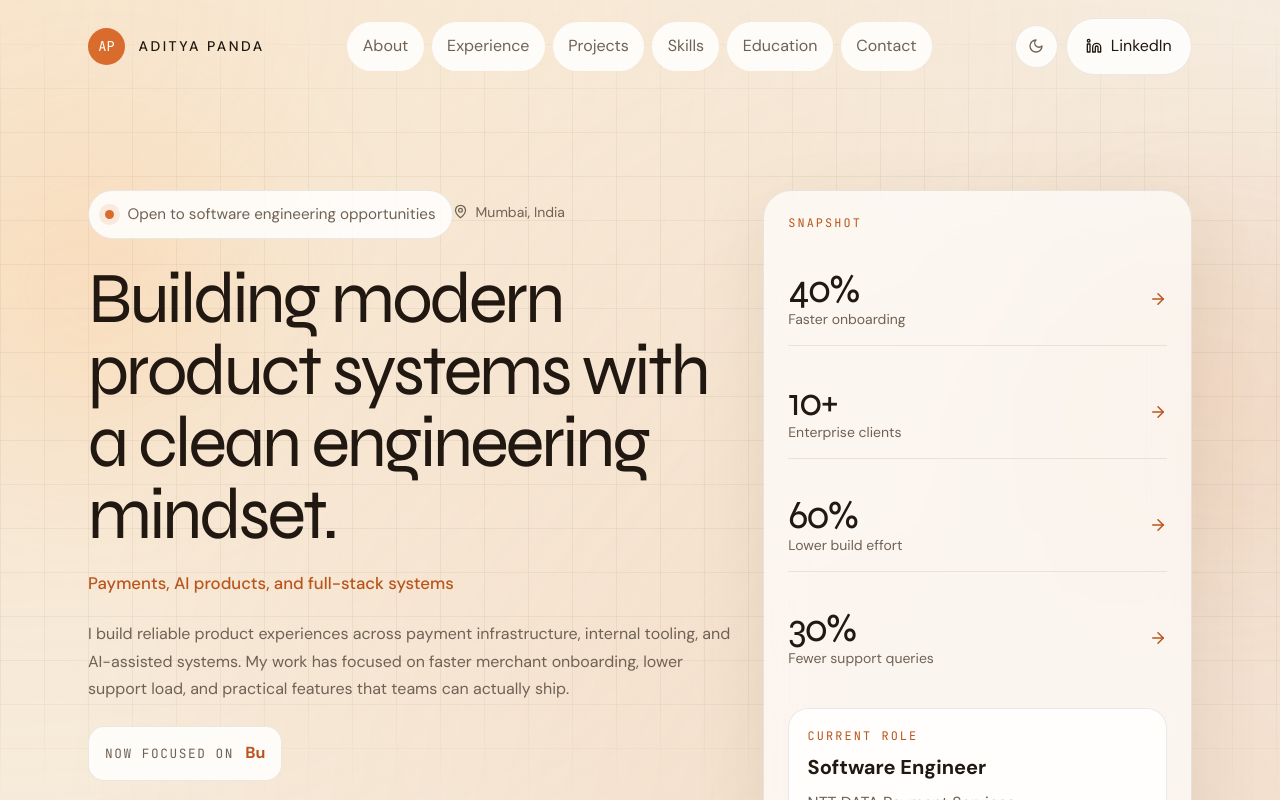
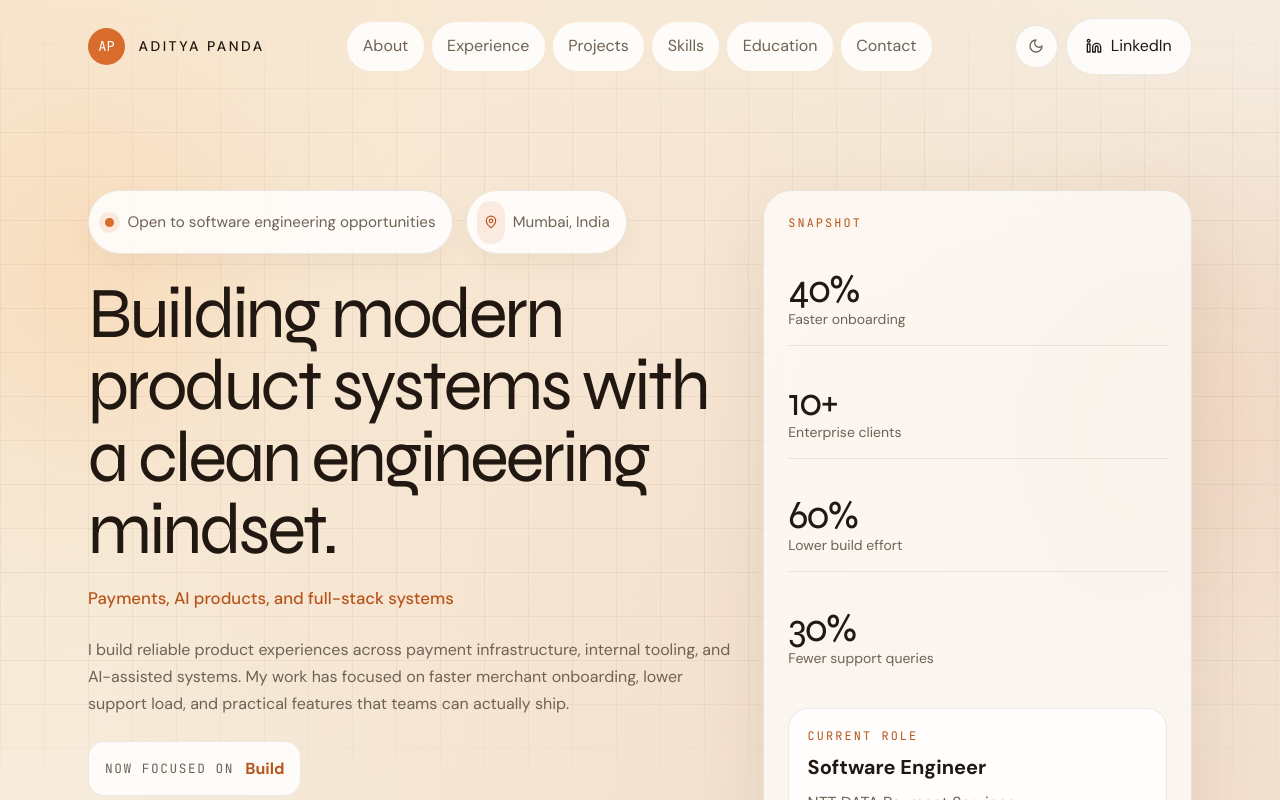
Before and after one commit to panda-510/myportfolio, a React (Vite) app: page / in a window 1280 px wide. Shown: the top 800 px of the page. Built offline with nearby package versions, Linux system fonts and the light colour scheme.

Commit message:
Added copy icon in footer and fixed some alignment issues

```diff
--- a/src/data.js
+++ b/src/data.js
@@ -7,7 +7,7 @@ export const data = {
     phone: '+91-9699924623',
     location: 'Mumbai, India',
     linkedin: 'https://www.linkedin.com/in/aditya-panda-520841215/',
-    github: 'https://github.com/Adi512',
+    github: 'https://github.com/panda-510',
     summary:
       'I build reliable product experiences across payment infrastructure, internal tooling, and AI-assisted systems. My work has focused on faster merchant onboarding, lower support load, and practical features that teams can actually ship.',
     taglines: [
--- a/src/index.css
+++ b/src/index.css
@@ -178,13 +178,49 @@ button {
   color: var(--muted);
 }
 
+.hero-pill-row {
+  display: flex;
+  flex-wrap: wrap;
+  gap: 0.85rem;
+  align-items: center;
+}
+
 .location-row {
   display: inline-flex;
   align-items: center;
+  justify-content: flex-start;
   gap: 0.5rem;
+  padding: 0.6rem 1rem 0.6rem 0.6rem;
+  border-radius: 999px;
+  background: var(--bg-strong);
+  border: 1px solid var(--surface-border);
   color: var(--muted);
-  font-size: 0.875rem;
+  font-size: 0.95rem;
   line-height: 1;
+  height: 4rem;
+  box-shadow: 0 10px 24px rgba(111, 90, 58, 0.06);
+}
+
+.location-row > span {
+  display: inline-flex;
+  align-items: center;
+  height: 100%;
+}
+
+.location-icon-wrap {
+  width: 1.75rem;
+  height: 1.75rem;
+  border-radius: 999px;
+  display: inline-flex;
+  align-items: center;
+  justify-content: center;
+  background: var(--accent-soft);
+  color: var(--accent-strong);
+  flex-shrink: 0;
+}
+
+.location-row > span:last-child {
+  white-space: nowrap;
 }
 
 .accent-text {
@@ -259,6 +295,8 @@ button {
   border: 1px solid var(--surface-border);
   color: var(--muted);
   font-size: 0.95rem;
+  height: 4rem;
+  box-shadow: 0 10px 24px rgba(111, 90, 58, 0.06);
 }
 
 .info-chip,
@@ -271,6 +309,11 @@ button {
   background: var(--bg-strong);
   color: var(--muted);
   font-size: 0.85rem;
+}
+
+.skill-chip {
+  color: var(--text);
+  background: var(--bg-strong);
 }
 
 .tag-chip:hover,
@@ -361,6 +404,18 @@ button {
   font-size: 0.85rem;
 }
 
+[data-theme='dark'] .brand-badge {
+  color: #000000;
+}
+
+[data-theme='dark'] .button-primary {
+  color: #000000;
+}
+
+[data-theme='dark'] .button-secondary {
+  color: #ffffff;
+}
+
 .navbar-shell {
   position: sticky;
   top: 0;
@@ -433,7 +488,7 @@ button {
 .hero-stat-row {
   display: flex;
   align-items: center;
-  justify-content: space-between;
+  justify-content: flex-start;
   gap: 1rem;
   padding: 1rem 0;
   border-bottom: 1px solid var(--surface-border);
@@ -455,19 +510,6 @@ button {
   border-radius: 1.25rem;
   background: var(--bg-strong);
   border: 1px solid var(--surface-border);
-}
-
-.progress-track {
-  height: 0.6rem;
-  border-radius: 999px;
-  background: rgba(127, 127, 127, 0.12);
-  overflow: hidden;
-}
-
-.progress-fill {
-  height: 100%;
-  border-radius: inherit;
-  background: var(--progress);
 }
 
 .contact-panel {
@@ -502,6 +544,39 @@ button {
   color: var(--accent-strong);
 }
 
+.contact-card {
+  position: relative;
+}
+
+.contact-value {
+  word-break: break-word;
+  overflow-wrap: anywhere;
+}
+
+.copy-mini-button {
+  width: 2rem;
+  height: 2rem;
+  border-radius: 999px;
+  border: 1px solid var(--surface-border);
+  background: var(--bg);
+  color: var(--muted);
+  display: inline-flex;
+  align-items: center;
+  justify-content: center;
+  flex-shrink: 0;
+  transition: all 0.2s ease;
+}
+
+.copy-mini-button:hover {
+  border-color: rgba(217, 108, 45, 0.35);
+  color: var(--accent-strong);
+  background: var(--bg-strong);
+}
+
+[data-theme='dark'] .copy-mini-button {
+  background: rgba(15, 23, 32, 0.85);
+}
+
 @media (max-width: 767px) {
   .navbar-shell {
     padding-top: 0.75rem;
@@ -515,6 +590,15 @@ button {
     border-radius: 1.35rem;
   }
 
+  .hero-pill-row {
+    align-items: stretch;
+  }
+
+  .location-row,
+  .eyebrow-pill {
+    height: 3.5rem;
+  }
+
   .brand-mark {
     gap: 0.65rem;
     min-width: 0;
--- a/src/sections/Contact.jsx
+++ b/src/sections/Contact.jsx
@@ -1,5 +1,6 @@
+import { useState } from 'react'
 import { motion } from 'framer-motion'
-import { Github, Linkedin, Mail, Phone } from 'lucide-react'
+import { Check, Copy, Github, Linkedin, Mail, Phone } from 'lucide-react'
 import { data } from '../data'
 
 const links = [
@@ -17,7 +18,7 @@ const links = [
   },
   {
     label: 'GitHub',
-    value: 'github.com/Adi512',
+    value: 'github.com/panda-510',
     href: data.personal.github,
     icon: Github,
   },
@@ -30,6 +31,18 @@ const links = [
 ]
 
 export default function Contact() {
+  const [copied, setCopied] = useState('')
+
+  const handleCopy = async (label, value) => {
+    try {
+      await navigator.clipboard.writeText(value)
+      setCopied(label)
+      window.setTimeout(() => setCopied(''), 1800)
+    } catch {
+      setCopied('')
+    }
+  }
+
   return (
     <section id="contact" className="section-shell pb-20">
       <div className="max-w-6xl mx-auto px-5 sm:px-6">
@@ -49,25 +62,41 @@ export default function Contact() {
           <div className="grid sm:grid-cols-2 xl:grid-cols-4 gap-4 mt-8">
             {links.map((link, index) => {
               const Icon = link.icon
+              const copiedThis = copied === link.label
 
               return (
-                <motion.a
+                <motion.div
                   key={link.label}
-                  href={link.href}
-                  target={link.href.startsWith('http') ? '_blank' : undefined}
-                  rel={link.href.startsWith('http') ? 'noopener noreferrer' : undefined}
                   initial={{ opacity: 0, y: 18 }}
                   whileInView={{ opacity: 1, y: 0 }}
                   viewport={{ once: true }}
                   transition={{ duration: 0.45, delay: index * 0.06 }}
-                  className="surface-subcard p-4 hover:-translate-y-1 transition-transform duration-200"
+                  className="surface-subcard contact-card p-4 hover:-translate-y-1 transition-transform duration-200"
                 >
-                  <div className="contact-icon">
-                    <Icon size={18} />
+                  <div className="flex items-start justify-between gap-3">
+                    <a
+                      href={link.href}
+                      target={link.href.startsWith('http') ? '_blank' : undefined}
+                      rel={link.href.startsWith('http') ? 'noopener noreferrer' : undefined}
+                      className="min-w-0 flex-1"
+                    >
+                      <div className="contact-icon">
+                        <Icon size={18} />
+                      </div>
+                      <p className="muted-text text-sm mt-4">{link.label}</p>
+                      <p className="text-sm sm:text-base font-medium mt-1 contact-value">{link.value}</p>
+                    </a>
+
+                    <button
+                      type="button"
+                      onClick={() => handleCopy(link.label, link.href.startsWith('http') ? link.href : link.value)}
+                      className="copy-mini-button"
+                      aria-label={`Copy ${link.label}`}
+                    >
+                      {copiedThis ? <Check size={14} /> : <Copy size={14} />}
+                    </button>
                   </div>
-                  <p className="muted-text text-sm mt-4">{link.label}</p>
-                  <p className="text-sm sm:text-base font-medium mt-1 break-all">{link.value}</p>
-                </motion.a>
+                </motion.div>
               )
             })}
           </div>
--- a/src/sections/Hero.jsx
+++ b/src/sections/Hero.jsx
@@ -1,5 +1,5 @@
 import { motion } from 'framer-motion'
-import { ArrowRight, Github, Linkedin, Mail, MapPin } from 'lucide-react'
+import { Github, Linkedin, Mail, MapPin } from 'lucide-react'
 import { data } from '../data'
 import { useTypewriter } from '../hooks/useTypewriter'
 
@@ -18,14 +18,18 @@ export default function Hero() {
       <div className="max-w-6xl mx-auto px-5 sm:px-6 pt-28 pb-10">
         <div className="grid lg:grid-cols-[1.2fr_0.8fr] gap-8 items-start">
           <div>
-            <motion.div {...fadeUp(0.05)} className="eyebrow-pill mb-6">
-              <span className="status-dot" />
-              Open to software engineering opportunities
-            </motion.div>
+            <motion.div {...fadeUp(0.05)} className="hero-pill-row mb-6">
+              <div className="eyebrow-pill">
+                <span className="status-dot" />
+                Open to software engineering opportunities
+              </div>
 
-            <motion.div {...fadeUp(0.1)} className="location-row mb-6">
-              <MapPin size={15} />
-              <span>{data.personal.location}</span>
+              <div className="location-row">
+                <span className="location-icon-wrap">
+                  <MapPin size={14} />
+                </span>
+                <span>{data.personal.location}</span>
+              </div>
             </motion.div>
 
             <motion.h1
@@ -89,7 +93,6 @@ export default function Hero() {
                     <p className="stat-value">{stat.value}</p>
                     <p className="muted-text text-sm">{stat.label}</p>
                   </div>
-                  <ArrowRight size={18} className="accent-text" />
                 </div>
               ))}
             </div>
--- a/src/sections/Skills.jsx
+++ b/src/sections/Skills.jsx
@@ -13,8 +13,8 @@ export default function Skills() {
     <section id="skills" className="section-shell">
       <div className="max-w-6xl mx-auto px-5 sm:px-6">
         <div className="section-header">
-          <p className="section-kicker">Skills</p>
-          <h2 className="section-title">Technical strengths, kept readable.</h2>
+          <p className="section-kicker">Core Stack</p>
+          <h2 className="section-title">Technologies I work with regularly.</h2>
         </div>
 
         <div className="grid sm:grid-cols-2 xl:grid-cols-4 gap-5">
@@ -28,17 +28,11 @@ export default function Skills() {
               className="surface-card p-5"
             >
               <p className="section-kicker">{title}</p>
-              <div className="space-y-4 mt-5">
+              <div className="flex flex-wrap gap-2 mt-5">
                 {data.skills[key].map((skill) => (
-                  <div key={skill.name}>
-                    <div className="flex items-center justify-between text-sm mb-2">
-                      <span>{skill.name}</span>
-                      <span className="muted-text">{skill.level}%</span>
-                    </div>
-                    <div className="progress-track">
-                      <div className="progress-fill" style={{ width: `${skill.level}%` }} />
-                    </div>
-                  </div>
+                  <span key={skill.name} className="tag-chip skill-chip">
+                    {skill.name}
+                  </span>
                 ))}
               </div>
             </motion.div>
```
